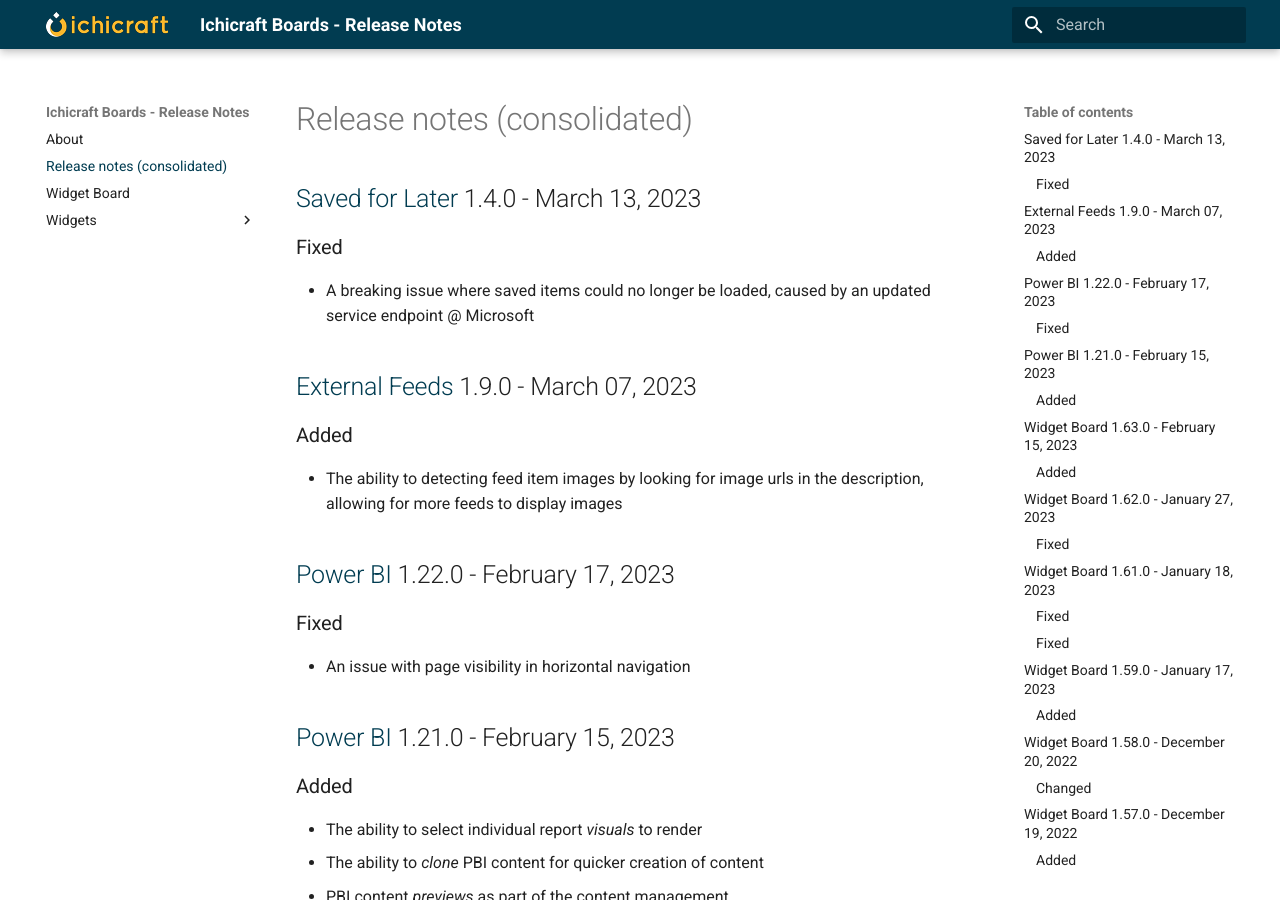
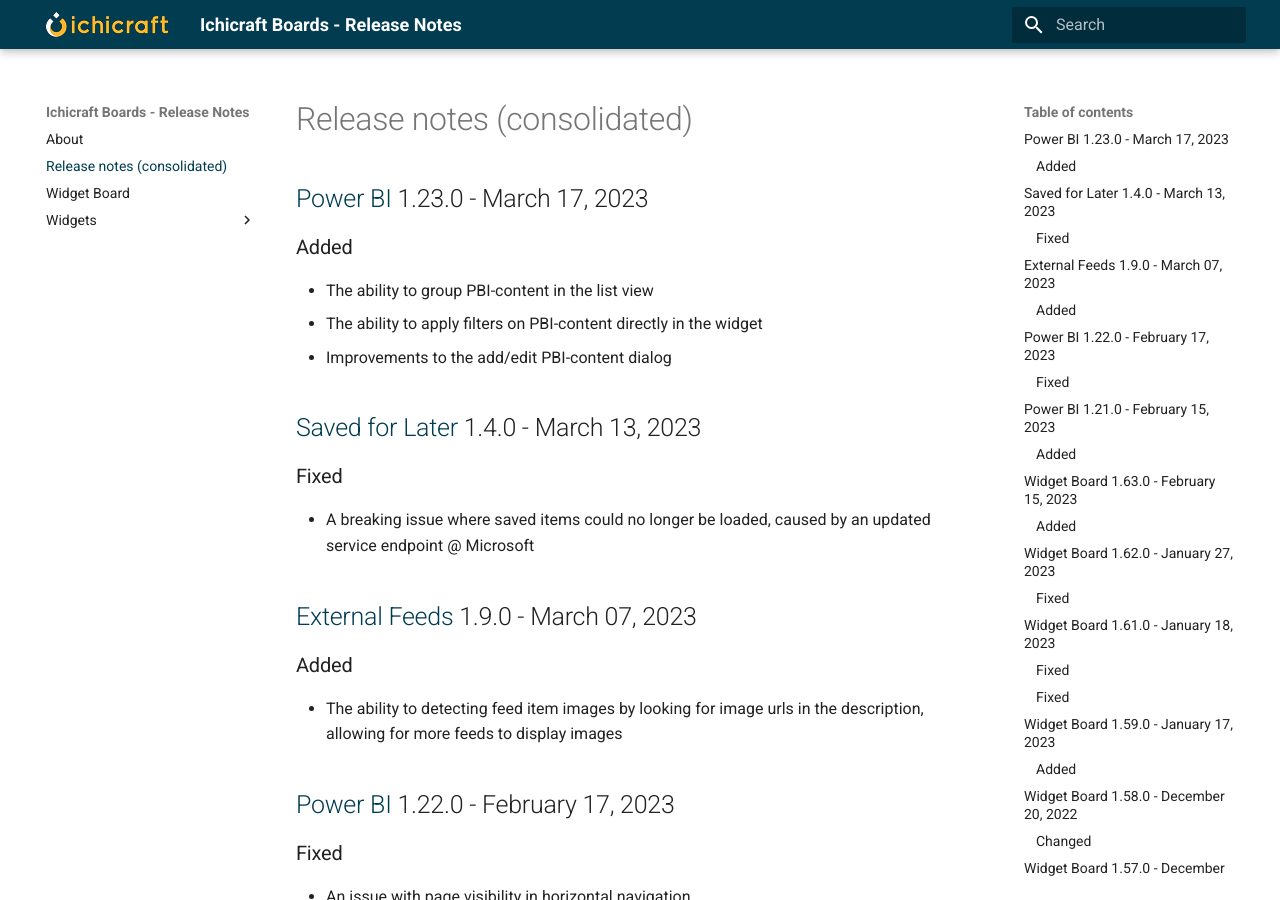
Before and after one commit to ichicraft/widgets-docs, an MkDocs documentation site: the page built from docs/Release-notes-(consolidated).md, in a window 1280 px wide and 900 px high. Built offline with MkDocs 1.6.1 and Material for MkDocs 9.7.7, drawn with Linux system fonts in a browser that asks for light colours.

Commit message:
Release notes updated by BuildService

```diff
--- a/docs/Release-notes-(consolidated).md
+++ b/docs/Release-notes-(consolidated).md
@@ -1,3 +1,10 @@
+## [Power BI](./Widgets/Power BI.md) 1.23.0 - March 17, 2023
+
+### Added
+- The ability to group PBI-content in the list view
+- The ability to apply filters on PBI-content directly in the widget
+- Improvements to the add/edit PBI-content dialog
+
 ## [Saved for Later](./Widgets/Saved for Later.md) 1.4.0 - March 13, 2023
 
 ### Fixed
```
Also changed, not shown: docs/Widgets/Power BI.md (+7 -0 lines).
